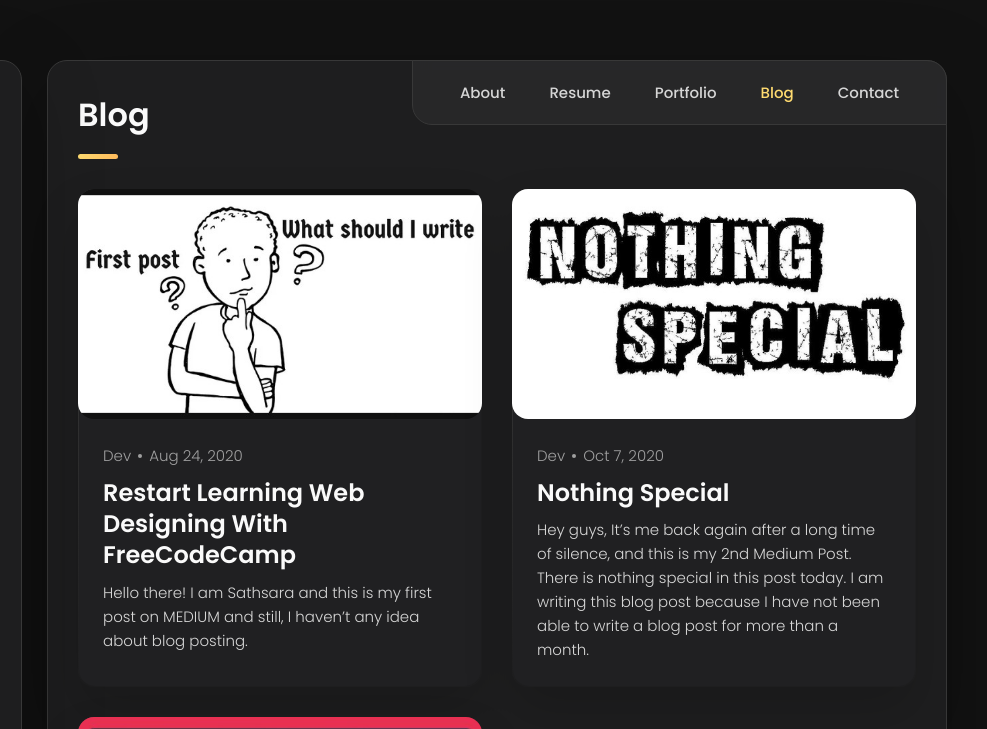
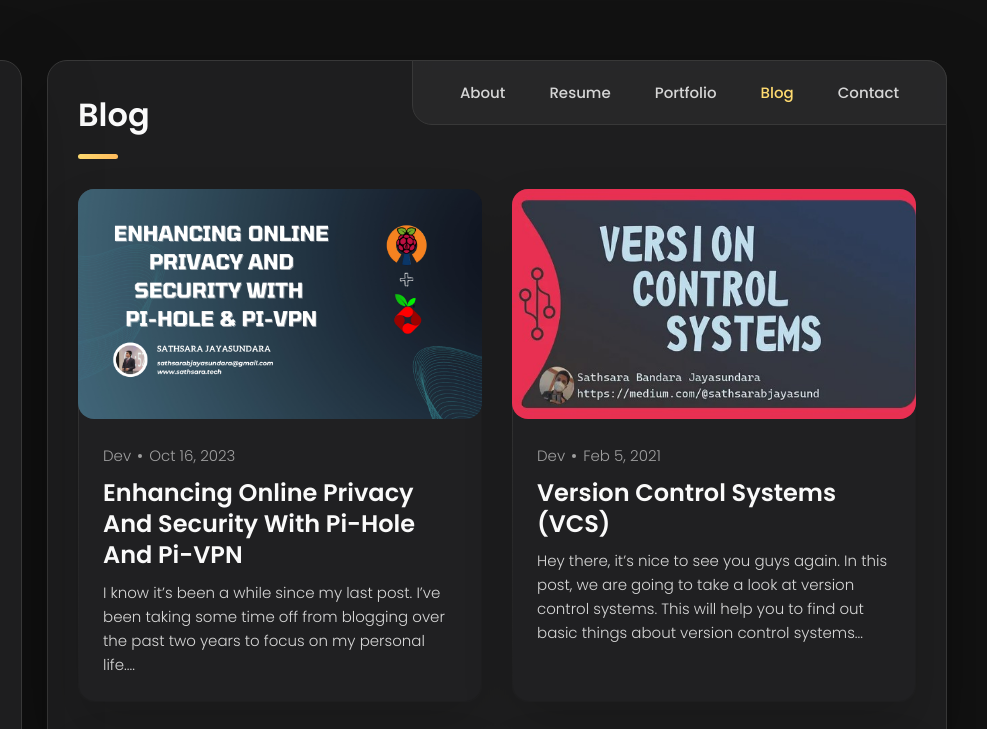
Before and after one commit to sathsarabandaraj/sathsara, a plain HTML site: page index.html in a window 1280 px wide. Both pictures are taken after a click on the button "Blog". Shown: the top 729 px of the page, 293-1280 px from the left. Drawn offline with nearby package versions, Linux system fonts and the light colour scheme.

Commit message:
blog-4 update

```diff
--- a/index.html
+++ b/index.html
@@ -734,11 +734,12 @@
 
         <section class="blog-posts">
           <ul class="blog-posts-list">
+
             <li class="blog-post-item">
               <a
-                href="https://sathsarabjayasundara.medium.com/restart-learning-web-designing-with-freecodecamp-1328c3c7b596">
+                href="https://sathsarabjayasundara.medium.com/enhancing-online-privacy-and-security-with-pi-hole-and-pi-vpn-c1e7845af106">
                 <figure class="blog-banner-box">
-                  <img src="./assets/images/blog-1.jpg" alt="Design conferences in 2022" loading="lazy" />
+                  <img src="./assets/images/blog-4.jpg" alt="Design digest #80" loading="lazy" />
                 </figure>
 
                 <div class="blog-content">
@@ -747,16 +748,45 @@
 
                     <span class="dot"></span>
 
-                    <time datetime="2022-02-23">Aug 24, 2020</time>
+                    <time datetime="2023-10-16">Oct 16, 2023</time>
                   </div>
 
                   <h3 class="h3 blog-item-title">
-                    Restart learning web designing with freeCodeCamp
+                    Enhancing Online Privacy and Security with Pi-Hole and Pi-VPN
                   </h3>
 
                   <p class="blog-text">
-                    Hello there! I am Sathsara and this is my first post on
-                    MEDIUM and still, I haven’t any idea about blog posting.
+                    I know it’s been a while since my last post. I’ve been taking some time off from blogging over the
+                    past two years to focus on my personal life....
+                  </p>
+                </div>
+              </a>
+            </li>
+
+            <li class="blog-post-item">
+              <a href="https://sathsarabjayasundara.medium.com/version-control-systems-vcs-27698bf3e582">
+                <figure class="blog-banner-box">
+                  <img src="./assets/images/blog-3.jpg" alt="Design digest #80" loading="lazy" />
+                </figure>
+
+                <div class="blog-content">
+                  <div class="blog-meta">
+                    <p class="blog-category">Dev</p>
+
+                    <span class="dot"></span>
+
+                    <time datetime="2022-02-23">Feb 5, 2021</time>
+                  </div>
+
+                  <h3 class="h3 blog-item-title">
+                    Version control systems (VCS)
+                  </h3>
+
+                  <p class="blog-text">
+                    Hey there, it’s nice to see you guys again. In this post,
+                    we are going to take a look at version control systems.
+                    This will help you to find out basic things about version
+                    control systems...
                   </p>
                 </div>
               </a>
@@ -791,9 +821,10 @@
             </li>
 
             <li class="blog-post-item">
-              <a href="https://sathsarabjayasundara.medium.com/version-control-systems-vcs-27698bf3e582">
+              <a
+                href="https://sathsarabjayasundara.medium.com/restart-learning-web-designing-with-freecodecamp-1328c3c7b596">
                 <figure class="blog-banner-box">
-                  <img src="./assets/images/blog-3.jpg" alt="Design digest #80" loading="lazy" />
+                  <img src="./assets/images/blog-1.jpg" alt="Design conferences in 2022" loading="lazy" />
                 </figure>
 
                 <div class="blog-content">
@@ -802,22 +833,21 @@
 
                     <span class="dot"></span>
 
-                    <time datetime="2022-02-23">Feb 5, 2021</time>
+                    <time datetime="2022-02-23">Aug 24, 2020</time>
                   </div>
 
                   <h3 class="h3 blog-item-title">
-                    Version control systems (VCS)
+                    Restart learning web designing with freeCodeCamp
                   </h3>
 
                   <p class="blog-text">
-                    Hey there, it’s nice to see you guys again. In this post,
-                    we are going to take a look at version control systems.
-                    This will help you to find out basic things about version
-                    control systems...
+                    Hello there! I am Sathsara and this is my first post on
+                    MEDIUM and still, I haven’t any idea about blog posting.
                   </p>
                 </div>
               </a>
             </li>
+
           </ul>
         </section>
       </article>
```
Also changed, not shown: blog/blog-4.html (added, +1 -0 lines), assets/images/blog-4.jpg (added).
